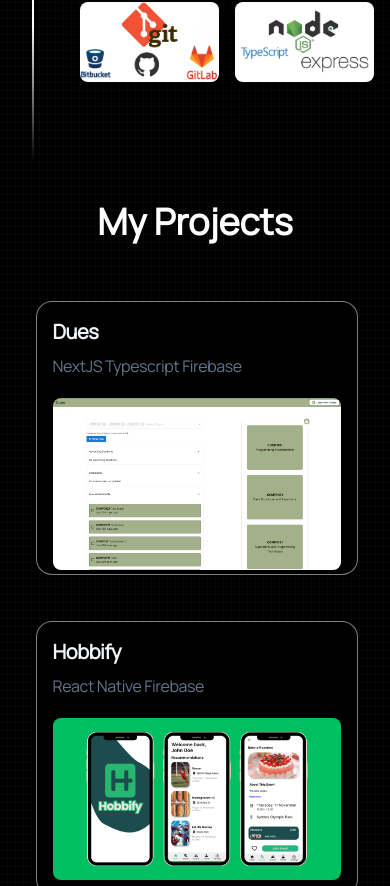
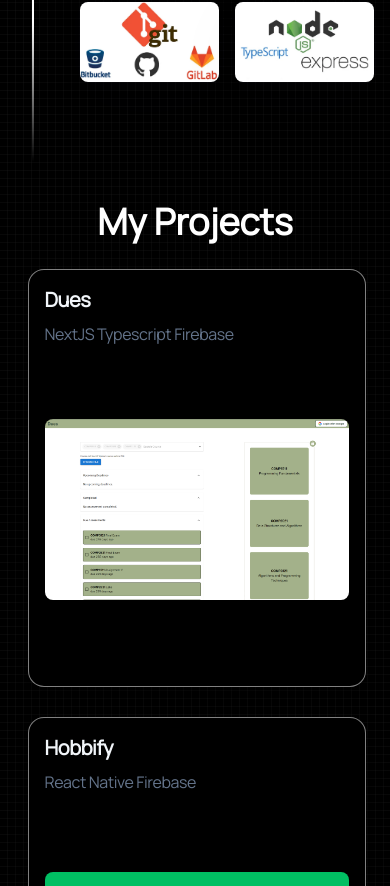
Before and after one commit to koalacapek/portfolio, a React (Create React App) app: page / in a window 390 px wide. Shown: the part 2238-3124 px from the top of the page. Built offline with nearby package versions, Linux system fonts and the light colour scheme.

Commit message:
modify project section

```diff
--- a/src/components/ProjectCard.tsx
+++ b/src/components/ProjectCard.tsx
@@ -5,7 +5,7 @@ const ProjectCard = (props: CardProps) => {
   return (
     <div className="h-fit w-fit flex items-center justify-center">
       <PinContainer title={props.title} href={props.link}>
-        <div className="flex basis-full flex-col tracking-tight text-slate-100/50 sm:basis-1/2 w-[18rem] md:w-[34rem] h-[15rem] md:h-[24rem]">
+        <div className="flex basis-full flex-col tracking-tight text-slate-100/50 sm:basis-1/2 w-[19rem] md:w-[34rem] h-[24rem]">
           <h3 className="max-w-xs !pb-2 !m-0 font-semibold text-xl text-slate-100">
             {props.name}
           </h3>
--- a/src/sections/Projects.tsx
+++ b/src/sections/Projects.tsx
@@ -43,15 +43,15 @@ const Projects = () => {
 
   return (
     <section id="projects" ref={ref}>
-      <div className="flex h-fit w-screen justify-center items-center md:pb-20">
+      <div className="flex h-fit w-screen justify-center items-center pb-20 md:pb-20">
         <div className="w-10/12 h-full">
           <div className="flex flex-col h-full items-center justify-center gap-y-5 lg:gap-y-20 mx-5 lg:mx-28">
             <Fade direction="down">
-              <h1 className="text-center font-bold text-4xl lg:text-5xl pt-10 lg:pt-40 xl:pt-0">
+              <h1 className="text-center font-bold text-4xl lg:text-5xl pt-10 lg:pt-40 xl:pt-0 pb-10 lg:pb-0">
                 My Projects
               </h1>
             </Fade>
-            <div className="w-full grid grid-cols-1 xl:grid-cols-2 xl:gap-x-80 2xl:gap-x-36 justify-items-center md:gap-y-28">
+            <div className="w-full grid grid-cols-1 xl:grid-cols-2 xl:gap-x-80 2xl:gap-x-36 justify-items-center gap-y-32 lg:gap-y-28">
               <Fade direction="up">
                 {projects.map((project, index) => (
                   <ProjectCard
```
